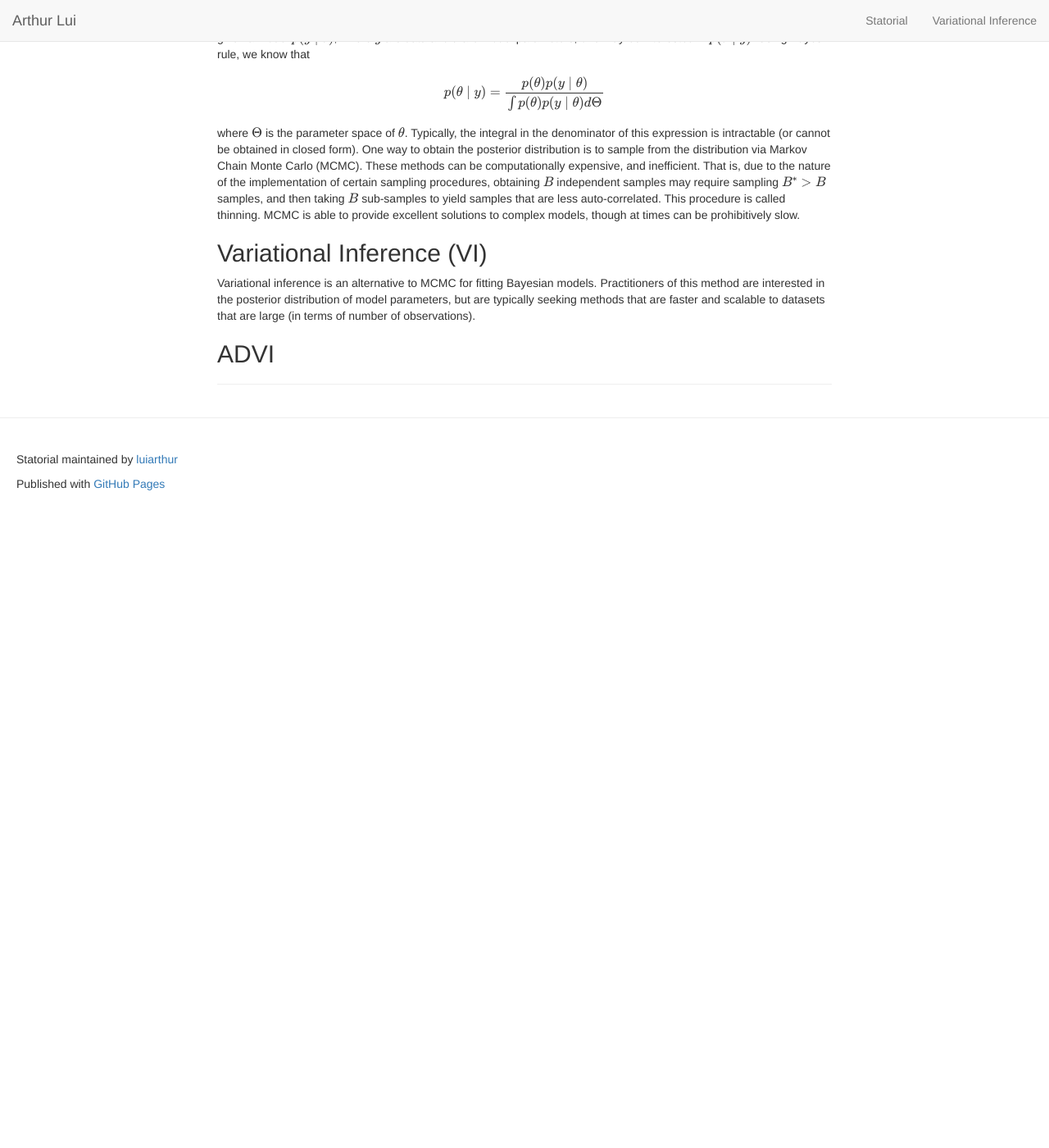
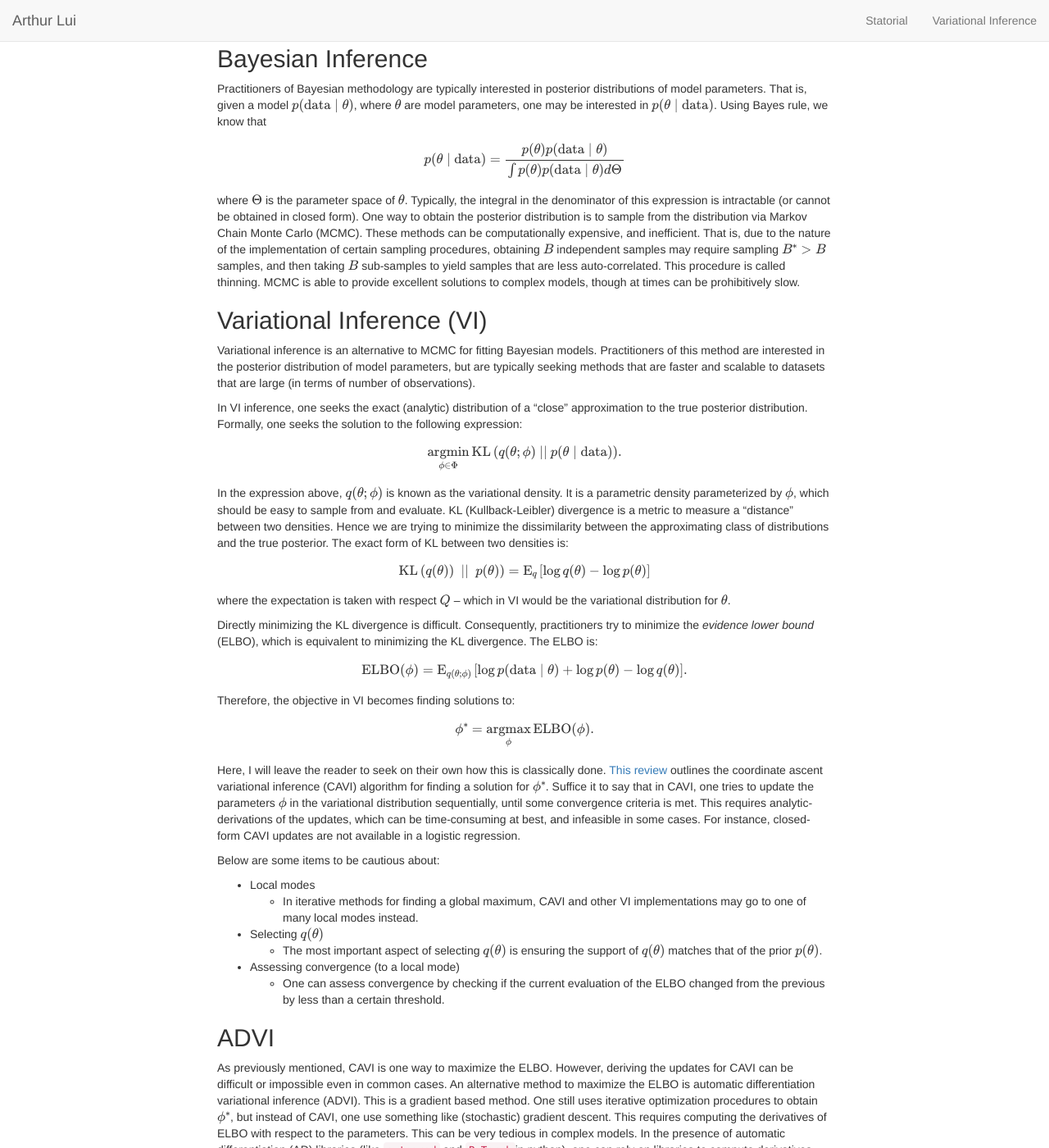
Before and after one commit to luiarthur/statorial, a Jekyll site: the page built from docs/_varinf/2019-02-24-introvi.md, in a window 1280 px wide and 1400 px high, scrolled down 286 px. Shown: the whole window at 82% size. Built offline with Jekyll 4.4.1, drawn with Linux system fonts in a browser that asks for light colours; formulas are drawn with MathJax 3; comment, search, counter and statistics services are not loaded; before the commit the page ends 916 px from its top, so only the background shows below that; some of the changed text lies outside the part shown.

Commit message:
added more on intro to ADVI, moved things around

```diff
--- a/docs/_includes/head.html
+++ b/docs/_includes/head.html
@@ -33,19 +33,24 @@
         TeX: {
           equationNumbers: {
             autoNumber: "AMS"
+          },
+          Macros: {
+            argmin: ["{\\underset{#1}{\\operatorname{argmin}}}",1],
+            argmax: ["{\\underset{#1}{\\operatorname{argmax}}}",1],
+            KL: "\\operatorname{KL}",
+            E: "\\operatorname{E}",
+            elbo: "\\operatorname{ELBO}",
+            p: ["{\\left(#1\\right)}",1],
+            bk: ["{\\left[#1\\right]}",1],
+            bc: ["{\\{#1\\}}",1],
+            abs: ["{\\left|#1\\right|}",1],
+            ds: [" \\displaystyle "]
           }
         },
         tex2jax: {
           inlineMath: [ ['$','$'] ],
           displayMath: [ ['$$','$$'] ],
           processEscapes: true,
-        },
-        Macros: {
-          p: ["{\\left(#1\\right)}",1],
-          bk: ["{\\left[#1\\right]}",1],
-          bc: ["{\\{#1\\}}",1],
-          abs: ["{\\left|#1\\right|}",1],
-          ds: [" \\displaystyle "]
         }
       });
     </script>
--- /dev/null
+++ b/docs/_varinf/2019-02-24-introvi.md
@@ -0,0 +1,136 @@
+---
+layout: page
+title: Introduction to Automatic Differentiation Variational Inference
+description: Intro to ADVI
+lang: "python"
+math: on
+---
+
+$$
+\def\data{\operatorname{data}}
+$$
+
+# {{page.title}}
+
+This page was last updated on {{ "now" | date: "%d %b, %Y" }}.
+
+In this post, I will give a brief overview of Automatic Differentiation
+Variational Inference (ADVI). Basic knowledge of Bayesian inference is assumed.
+Familiarity with gradient-based optimization methods like gradient descent will
+be helpful.  I have based most of this post on [this paper][1]. This post is
+not meant to be comprehensive, but simply to provide a high-level overview to
+those who are interested in implementing ADVI. Those seeking a more in-depth
+treatment should review the papers linked in this post.
+
+## Bayesian Inference
+Practitioners of Bayesian methodology are typically interested in posterior
+distributions of model parameters. That is, given a model $p(\data \mid
+\theta)$, where  $\theta$ are model parameters, one may be interested in
+$p(\theta \mid \data)$. Using Bayes rule, we know that
+
+$$
+p(\theta \mid \data) = \frac{ p(\theta) p(\data\mid\theta) }{\int p(\theta)
+p(\data\mid\theta) d\Theta}
+$$
+
+where $\Theta$ is the parameter space of $\theta$. Typically, the integral in the
+denominator of this expression is intractable (or cannot be obtained in closed
+form). One way to obtain the posterior distribution is to sample from the
+distribution via Markov Chain Monte Carlo (MCMC). These methods can be
+computationally expensive, and inefficient. That is, due to the nature of the
+implementation of certain sampling procedures, obtaining $B$ independent
+samples may require sampling $B^* > B$ samples, and then taking $B$ sub-samples
+to yield samples that are less auto-correlated. This procedure is called
+thinning.  MCMC is able to provide excellent solutions to complex models,
+though at times can be prohibitively slow.
+
+## Variational Inference (VI)
+Variational inference is an alternative to MCMC for fitting Bayesian models.
+Practitioners of this method are interested in the posterior distribution
+of model parameters, but are typically seeking methods that are faster and
+scalable to datasets that are large (in terms of number of observations).
+
+In VI inference, one seeks the exact (analytic) distribution of a "close"
+approximation to the true posterior distribution. Formally, one seeks
+the solution to the following expression:
+
+$$
+\argmin{\phi \in \Phi} \KL\p{q(\theta; \phi) ~||~ p(\theta \mid \data)}.
+$$
+
+In the expression above, $q(\theta; \phi)$ is known as the variational density.
+It is a parametric density parameterized by $\phi$, which should be easy to
+sample from and evaluate. KL (Kullback-Leibler) divergence is a metric to
+measure a "distance" between two densities. Hence we are trying to minimize
+the dissimilarity between the approximating class of distributions and the
+true posterior. The exact form of KL between two densities is:
+
+$$
+\KL\p{q(\theta)} ~~||~~ p(\theta)) = \E_q\bk{\log q(\theta) - \log p(\theta)}
+$$
+
+where the expectation is taken with respect $Q$ -- which in VI would be the
+variational distribution for $\theta$.
+
+Directly minimizing the KL divergence is difficult. Consequently, practitioners
+try to minimize the *evidence lower bound* (ELBO), which is equivalent to
+minimizing the KL divergence. The ELBO is:
+
+$$
+\elbo(\phi) = \E_{q(\theta;\phi)}\bk{\log p(\data\mid\theta) + \log p(\theta) - \log q(\theta)}.
+$$
+
+Therefore, the objective in VI becomes finding solutions to:
+
+$$
+\phi^* = \argmax{\phi} \elbo(\phi).
+$$
+
+Here, I will leave the reader to seek on their own how this is classically
+done.  [This review][2] outlines the coordinate ascent variational inference
+(CAVI) algorithm for finding a solution for $\phi^*$. Suffice it to say that in
+CAVI, one tries to update the parameters $\phi$ in the variational distribution
+sequentially, until some convergence criteria is met. This requires
+analytic-derivations of the updates, which can be time-consuming at best, and
+infeasible in some cases. For instance, closed-form CAVI updates are not available
+in a logistic regression.
+
+Below are some items to be cautious about:
+- Local modes
+    - In iterative methods for finding a global maximum, CAVI and other VI
+      implementations may go to one of many local modes instead.
+- Selecting $q(\theta)$
+    - The most important aspect of selecting $q(\theta)$ is ensuring the
+      support of $q(\theta)$ matches that of the prior $p(\theta)$.
+- Assessing convergence (to a local mode)
+    - One can assess convergence by checking if the current evaluation of the ELBO
+      changed from the previous by less than a certain threshold.
+
+## ADVI
+As previously mentioned, CAVI is one way to maximize the ELBO. However,
+deriving the updates for CAVI can be difficult or impossible even in common
+cases. An alternative method to maximize the ELBO is automatic differentiation
+variational inference (ADVI). This is a gradient based method. One still uses
+iterative optimization procedures to obtain $\phi^*$, but instead of CAVI, one
+use something like (stochastic) gradient descent. This requires computing the
+derivatives of ELBO with respect to the parameters. This can be very tedious in
+complex models. In the presence of automatic differentiation (AD) libraries
+(like `autograd` and `PyTorch`in python), one can rely on libraries to compute
+derivatives accurately. How these libraries compute derivatives is out of the
+scope of this post. Just note that in AD libraries like those in `PyTorch`,
+derivatives are not computed numerically (in the traditional sense), nor
+symbolically. AD relies a representation of variables known as dual numbers to
+cleverly compute gradients efficiently. It is also necessary to store
+computational graphs and perform some sort of source code generation.
+[This paper][4] surveys how AD is used in machine learning.
+
+<!-- TODO -->
+[MORE COMING SOON ...]
+
+## Other useful resources
+- [Stochastic Variational Inference (SVI)][3]
+
+[1]: https://arxiv.org/abs/1603.00788
+[2]: https://arxiv.org/abs/1601.00670
+[3]: http://www.jmlr.org/papers/v14/hoffman13a.html
+[4]: http://www.jmlr.org/papers/volume18/17-468/17-468.pdf
--- a/docs/_varinf/python/2019-02-24-introvi.md
+++ /dev/null
@@ -1,46 +0,0 @@
----
-layout: page
-title: Introduction to Automatic Differentiation Variational Inference
-description: Intro to ADVI
-lang: "python"
-math: on
----
-
-# {{page.title}}
-
-This page was last updated on {{ "now" | date: "%d %b, %Y" }}.
-
-In this post, I will give a brief overview of Automatic Differentiation
-Variational Inference (ADVI). Basic knowledge of Bayesian inference is assumed.
-I have based most of this post on [this paper][1].
-
-## Bayesian Inference
-Practitioners of Bayesian methodology are typically interested in posterior distributions
-of model parameters. That is, given a model $p(y \mid \theta)$, where $y$ are data and
-$\theta$ are model parameters, one may be interested in $p(\theta \mid y)$. Using Bayes rule,
-we know that
-
-$$
-p(\theta \mid y) = \frac{ p(\theta) p(y\mid\theta) }{\int p(\theta) p(y\mid\theta) d\Theta}
-$$
-
-where $\Theta$ is the parameter space of $\theta$. Typically, the integral in the
-denominator of this expression is intractable (or cannot be obtained in closed
-form). One way to obtain the posterior distribution is to sample from the
-distribution via Markov Chain Monte Carlo (MCMC). These methods can be
-computationally expensive, and inefficient. That is, due to the nature of the
-implementation of certain sampling procedures, obtaining $B$ independent
-samples may require sampling $B^* > B$ samples, and then taking $B$ sub-samples
-to yield samples that are less auto-correlated. This procedure is called
-thinning.  MCMC is able to provide excellent solutions to complex models,
-though at times can be prohibitively slow.
-
-## Variational Inference (VI)
-Variational inference is an alternative to MCMC for fitting Bayesian models.
-Practitioners of this method are interested in the posterior distribution
-of model parameters, but are typically seeking methods that are faster and
-scalable to datasets that are large (in terms of number of observations).
-
-## ADVI
-
-[1]: https://arxiv.org/abs/1603.00788
```
Also changed, not shown: docs/_varinf/python/2019-02-25-linregpy.md (renamed from docs/_varinf/python/2019-02-25-linreg.md).
